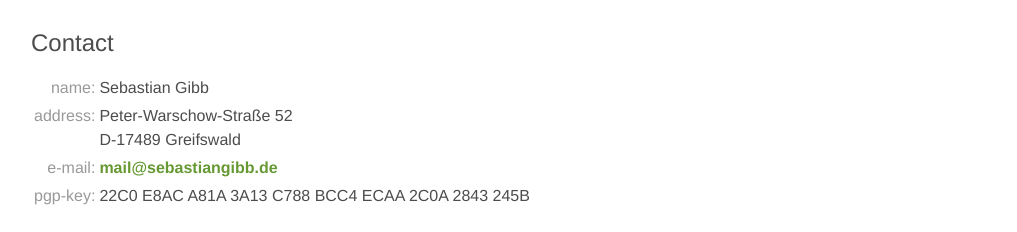
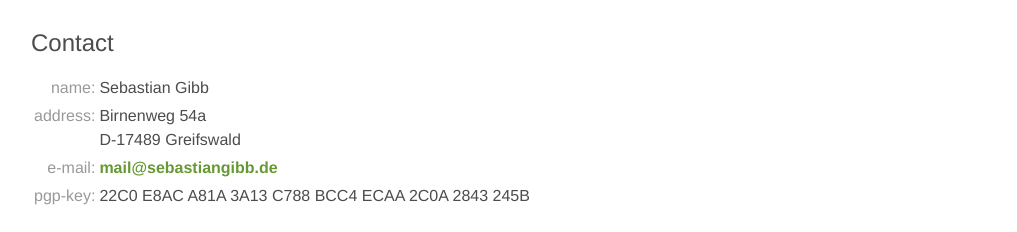
Before and after one commit to sgibb/sgibb.github.io, a Jekyll site: the page built from index.md, in a window 1280 px wide and 900 px high, scrolled down 1828 px. Shown: the part 665-897 px from the top of the window, without its empty margins (113-1130 px from the left). Built offline with Jekyll 4.4.1, drawn with Linux system fonts in a browser that asks for light colours.

Commit message:
Update address

```diff
--- a/index.md
+++ b/index.md
@@ -65,7 +65,7 @@ You could write me an <a href="mailto:{{ site.email }}">e-mail</a> or find me on
     </tr>
     <tr>
         <td class="col1">address:</td>
-        <td class="col2">Peter-Warschow-Stra&szlig;e 52<br>D-17489 Greifswald</td>
+        <td class="col2">Birnenweg 54a<br>D-17489 Greifswald</td>
     </tr>
     <tr>
         <td class="col1">e-mail:</td>
```
